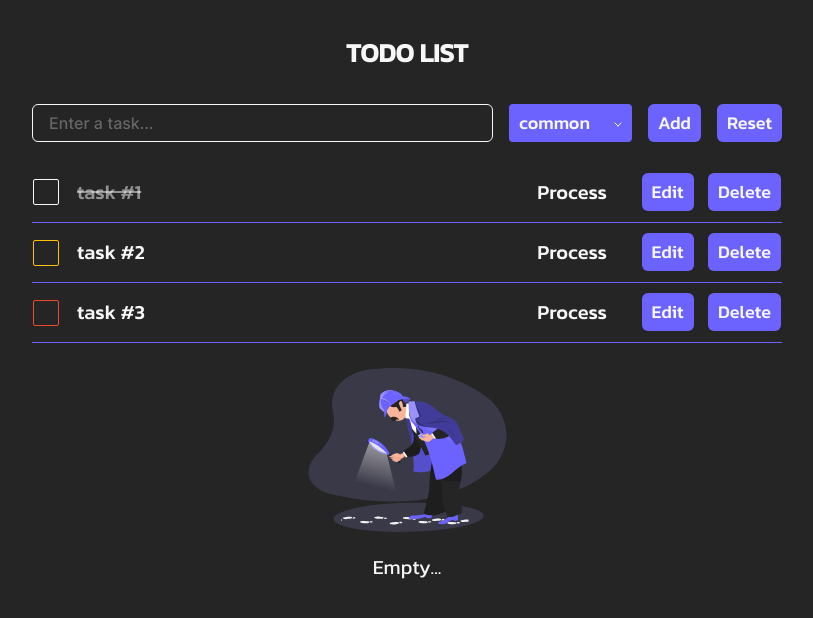
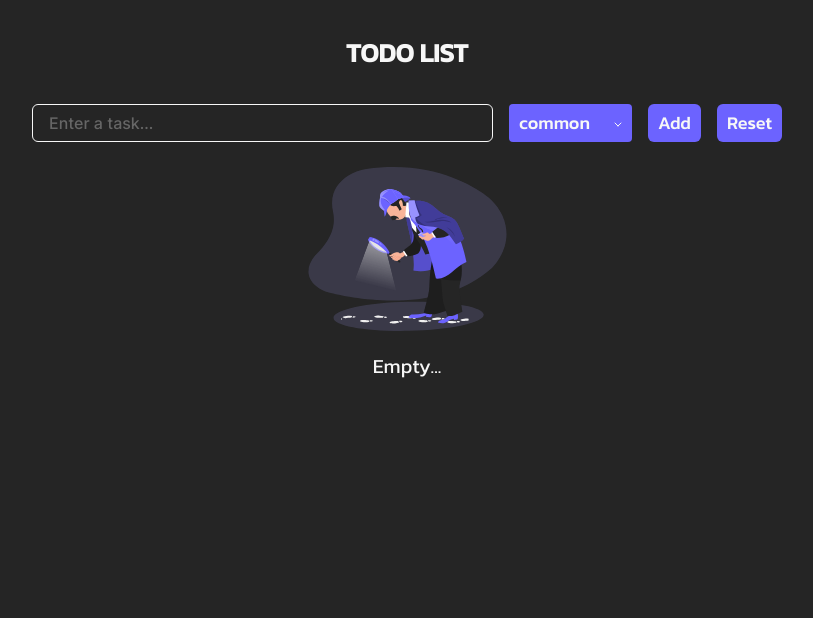
Before and after one commit to emiaesthetic/todo-app-custom, a plain HTML site: page index.html in a window 1280 px wide. Shown: the whole page, without its empty margins (233-1046 px from the left). Drawn offline with Linux system fonts and the light colour scheme.

Commit message:
Create and render the application elements

```diff
--- a/index.html
+++ b/index.html
@@ -7,78 +7,16 @@
   <title>todo app</title>
 
   <link href="css/styles.css" rel="stylesheet">
+  <script src="js/main.js" type="module"></script>
+  <script>
+    document.addEventListener('DOMContentLoaded', () => {
+      todoInit('.app');
+    })
+  </script>
 </head>
 <body>
   <div class="app">
-    <div class="app__container container">
-      <h1 class="app__title">todo list</h1>
 
-      <form class="app__form form" action="#" method="post">
-        <input class="form__input" type="text" name="task" placeholder="Enter a task...">
-
-        <div class="select-wrapper">
-          <select class="select" name="select">
-            <option value="common">Common</option>
-            <option value="important">Important</option>
-            <option value="urgent">Urgent</option>
-          </select>
-        </div>
-
-        <button class="button button-reset add" type="submit">add</button>
-        <button class="button button-reset reset" type="reset">reset</button>
-      </form>
-
-      <table class="table">
-        <tbody class="table__tbody">
-          <tr class="table__row">
-            <td class="table__data checkbox">
-              <input class="checkbox__custom-input common" type="checkbox" name="checkbox">
-            </td>
-            <td class="table__data table__data--complete">task #1</td>
-            <td class="table__data">Process</td>
-            <td class="table__data">
-              <button class="table__button button button-reset" type="button">edit</button>
-              <button class="table__button button button-reset" type="button">delete</button>
-            </td>
-          </tr>
-
-          <tr class="table__row">
-            <td class="table__data checkbox">
-              <input class="checkbox__custom-input important" type="checkbox" name="checkbox">
-            </td>
-            <td class="table__data">task #2</td>
-            <td class="table__data">Process</td>
-            <td class="table__data">
-              <button class="table__button button button-reset" type="button">edit</button>
-              <button class="table__button button button-reset" type="button">delete</button>
-            </td>
-          </tr>
-
-          <tr class="table__row">
-            <td class="table__data checkbox">
-              <input class="checkbox__custom-input urgent" type="checkbox" name="checkbox">
-            </td>
-            <td class="table__data">task #3</td>
-            <td class="table__data">Process</td>
-            <td class="table__data">
-              <button class="table__button button button-reset" type="button">edit</button>
-              <button class="table__button button button-reset" type="button">delete</button>
-            </td>
-          </tr>
-        </tbody>
-      </table>
-
-      <div class="empty">
-        <img
-          class="empty__image"
-          src="/img/empty.svg"
-          aria-hidden="true"
-          alt=""
-          width="221" height="174" loading="lazy"
-        >
-        <span class="empty__text">Empty...</span>
-      </div>
-    </div>
   </div>
 
   <div class="overlay">
--- /dev/null
+++ b/js/main.js
@@ -0,0 +1,9 @@
+import {renderApp} from './modules/render.js';
+{
+  const init = (selectorApp) => {
+    const app = document.querySelector(selectorApp);
+    renderApp(app);
+  };
+
+  window.todoInit = init;
+}
--- /dev/null
+++ b/js/modules/createElements.js
@@ -0,0 +1,129 @@
+export const createEmptyToDo = () => {
+  const emptyElem = document.createElement('div');
+  emptyElem.classList.add('empty');
+  emptyElem.insertAdjacentHTML('afterbegin', `
+      <img
+        class="empty__image"
+        src="/img/empty.svg"
+        aria-hidden="true"
+        alt=""
+        width="221" height="174" loading="lazy"
+      >
+      <span class="empty__text">Empty...</span>
+    `);
+
+  return emptyElem;
+};
+
+export const createContainer = () => {
+  const container = document.createElement('div');
+  container.classList.add('container');
+  return container;
+};
+
+export const createTitle = () => {
+  const h1 = document.createElement('h1');
+  h1.classList.add('app__title');
+  h1.textContent = 'todo list';
+
+  return h1;
+};
+
+const createButton = ({className, type, text}) => {
+  const button = document.createElement('button');
+  button.className = className;
+  button.type = type;
+  button.textContent = text;
+
+  return button;
+};
+
+export const createTaskForm = () => {
+  const form = document.createElement('form');
+  form.classList.add('form', 'app__form');
+  form.insertAdjacentHTML('afterbegin', `
+        <input
+          class="form__input"
+          type="text"
+          name="task"
+          placeholder="Enter a task..."
+        >
+        <div class="select-wrapper">
+          <select class="select" name="select">
+            <option value="common">Common</option>
+            <option value="important">Important</option>
+            <option value="urgent">Urgent</option>
+          </select>
+        </div>
+    `);
+
+  const btnAdd = createButton({
+    className: 'button button-reset add',
+    type: 'submit',
+    text: 'Add',
+  });
+
+  const btnReset = createButton({
+    className: 'button button-reset reset',
+    type: 'reset',
+    text: 'Reset',
+  });
+
+  form.append(btnAdd, btnReset);
+
+  return form;
+};
+
+export const createTable = () => {
+  const table = document.createElement('table');
+  table.classList.add('table');
+
+  const tbody = document.createElement('tbody');
+  tbody.classList.add('table__body');
+
+  table.append(tbody);
+  table.tbody = tbody;
+
+  return table;
+};
+
+const createColumn = (htmlText = '') => {
+  const td = document.createElement('td');
+  td.classList.add('table__date');
+  td.insertAdjacentHTML('afterbegin', htmlText);
+};
+
+export const createRow = ({id, desc, status, priority}) => {
+  const tr = document.createElement('tr');
+  tr.classList.add('table__row');
+  tr.dataset.id = id;
+
+  const checkboxHTML = `
+    <input
+      class="checkbox__custom-input ${priority}" type="checkbox" name="checkbox"
+    >
+  `;
+  const tdCheckbox = createColumn(checkboxHTML);
+  tdCheckbox.classList.add('checkbox');
+
+  const tdDesc = createColumn(desc);
+  const tdStatus = createColumn(status);
+  const tdAction = createColumn();
+
+  const btnEdit = createButton({
+    className: 'table__button button button-reset edit',
+    type: 'button',
+    text: 'Edit',
+  });
+
+  const btnDelete = createButton({
+    className: 'table__button button button-reset delete',
+    type: 'button',
+    text: 'Delete',
+  });
+
+  tdAction.append(btnEdit, btnDelete);
+  tr.append(tdCheckbox, tdDesc, tdStatus, tdAction);
+
+  return tr;
+};
--- /dev/null
+++ b/js/modules/render.js
@@ -0,0 +1,20 @@
+import {
+  createEmptyToDo,
+  createContainer,
+  createTitle,
+  createTaskForm,
+  createTable,
+} from './createElements.js';
+
+export const renderApp = (app) => {
+  const container = createContainer();
+  container.classList.add('app__container');
+
+  const title = createTitle();
+  const form = createTaskForm();
+  const emptyElem = createEmptyToDo();
+  const table = createTable();
+
+  container.append(title, form, emptyElem, table);
+  app.append(container);
+};
```
